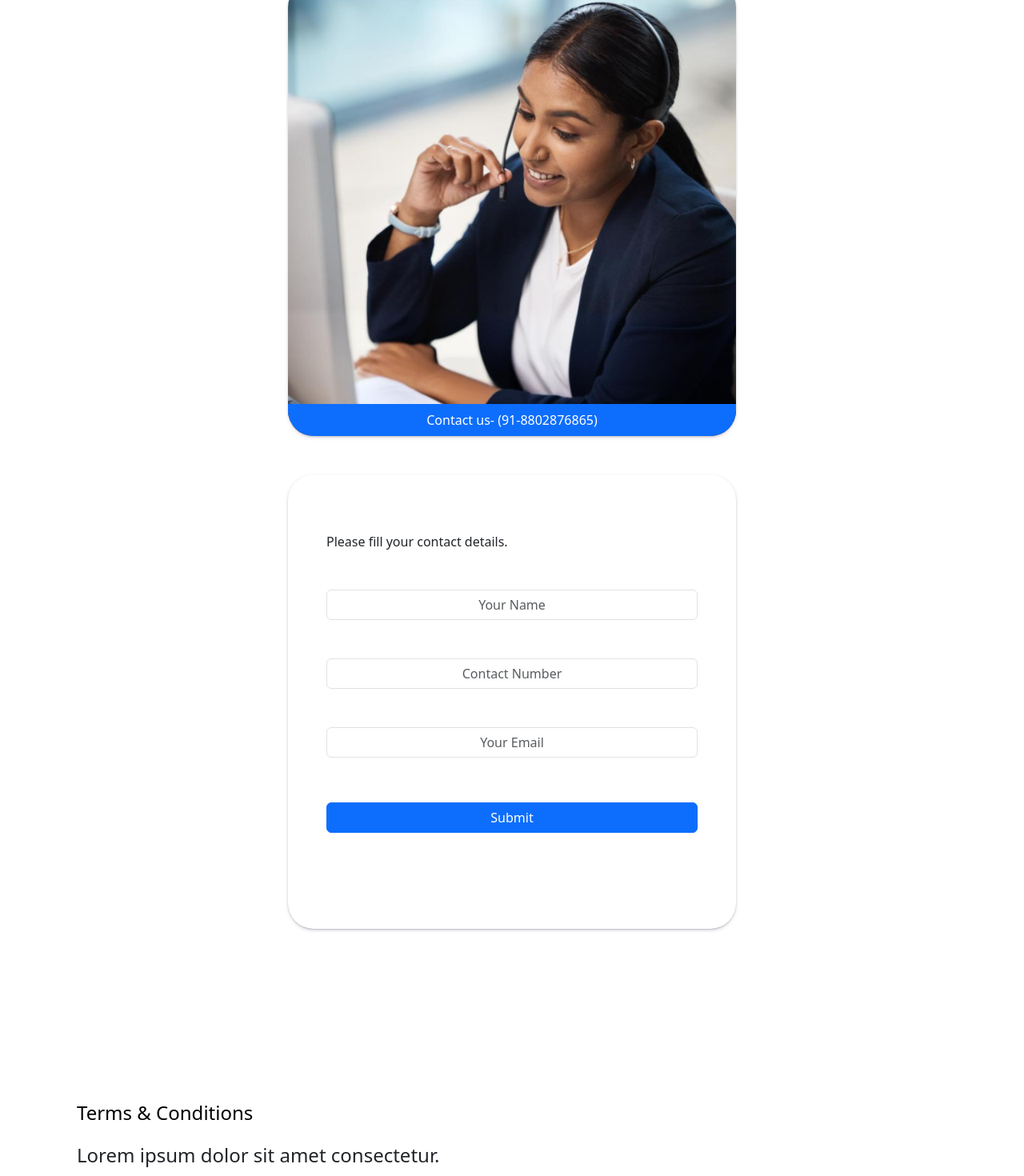
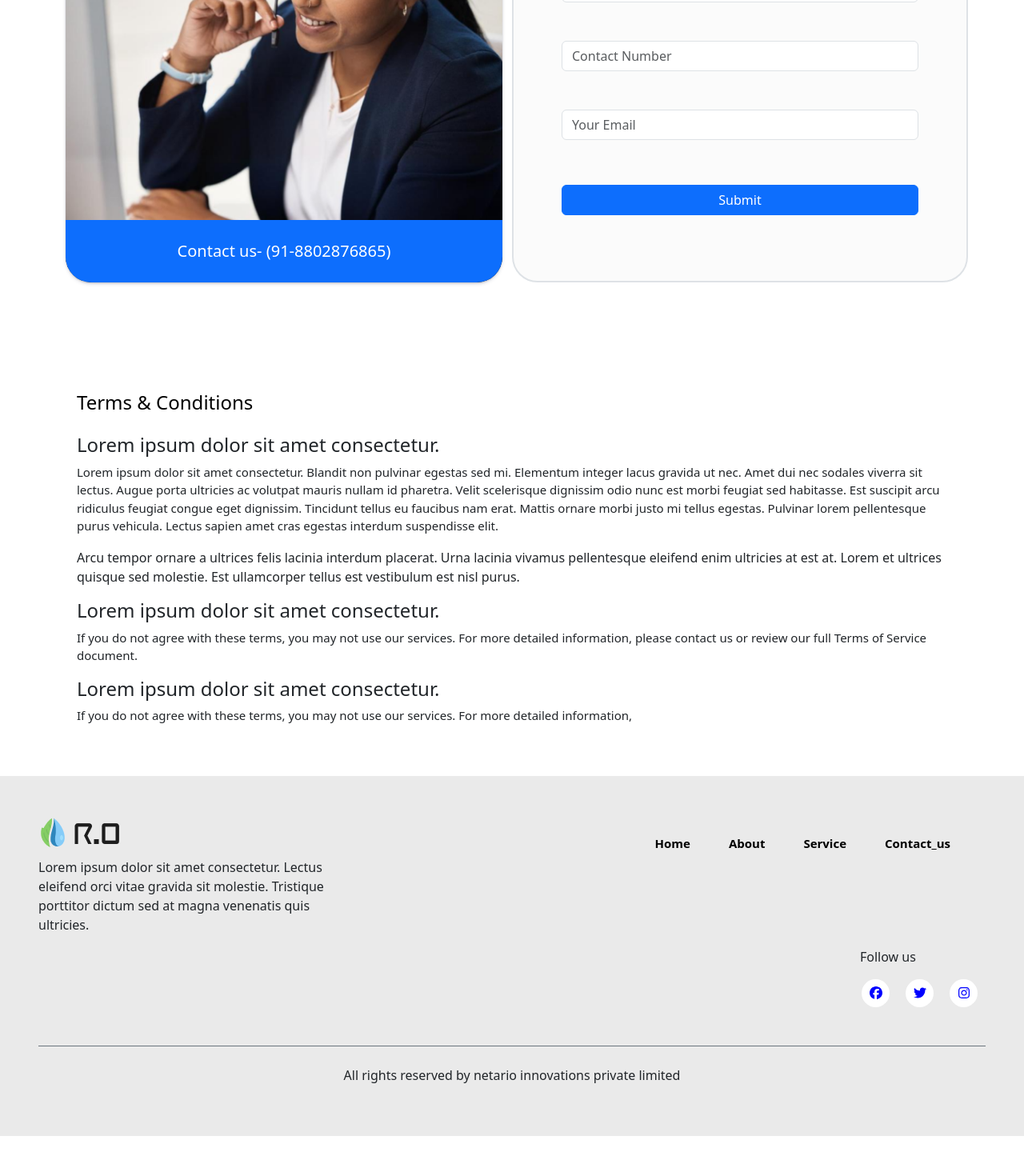
Before and after one commit to abhishekpathaknetario/ro-website, a React (Vite) app: page /spareparts in a window 1280 px wide. Shown: the part 1460-2930 px from the top of the page at 80% size. After the commit the page ends 2880 px from the top, so only its background shows below. Built offline with nearby package versions, Linux system fonts and the light colour scheme; no server answers.

Commit message:
Removed Unnecessary Gaps.

```diff
--- a/src/components/BrandsArea.jsx
+++ b/src/components/BrandsArea.jsx
@@ -18,11 +18,11 @@
   return (
     <div className="d-flex">
       <div className="container  d-flex flex-column align-items-center  ">
-        <p className="my-5 py-5 fs-4 text-center text-primary ">
+        <p className="mt-5 fs-4 text-center text-primary ">
           Brand Deals For Services
         </p>
 
-        <div className="brands row  gap-3  my-5">
+        <div className="brands row mb-3  gap-3 ">
           <div className="col  d-none d-md-block ">
             <img src={Brand1} alt="" srcset="" />
           </div>
--- a/src/components/ContactUs.jsx
+++ b/src/components/ContactUs.jsx
@@ -7,17 +7,15 @@
   return (
     <>
       <div className="container  ">
-        <div className="  py-5">
-          <p className="fs-4 text-center my-5 py-5 text-primary ">
-            Brand Deals For Services
-          </p>
-          <h1 className="text-center my-5 fs-3">
+        <div className="py-5">
+          <p className="fs-4 text-center my-3  text-primary ">Contact us</p>
+          <h1 className="text-center mb-5 fs-3">
             Our Team Contact us As Soon As Possible
           </h1>
 
-          <div className="p-md-5">
-            <div className="row ">
-              <div className="col  d-flex align-items-center justify-content-center">
+          <div>
+            <div className="row py-3">
+              <div className="col-12 col-md-6  d-flex align-items-center justify-content-center">
                 <div
                   style={{
                     width: "35rem",
@@ -25,7 +23,7 @@
                   }}
                 >
                   <div
-                    className="customBg containe rounded-5 "
+                    className="customBg rounded-5 "
                     style={{
                       width: "100%",
                       height: "100%",
@@ -33,7 +31,7 @@
                         " rgba(50, 50, 93, 0.25) 0px 2px 5px -1px, rgba(0, 0, 0, 0.3) 0px 1px 3px -1px",
                     }}
                   >
-                    <p className="text-center w-100 text-bg-primary py-2 rounded-bottom-5 m-0">
+                    <p className="text-center w-100 text-bg-primary py-4 fs-5 rounded-bottom-5 m-0">
                       Contact us- (91-8802876865){" "}
                     </p>
                   </div>
@@ -41,25 +39,22 @@
               </div>
 
               <div
-                className="col h-100   d-flex align-items-center justify-content-center
+                className="col-12 col-md-6  mt-5 mt-sm-0   d-flex align-items-center justify-content-center  rounded-5 border border-2
               "
+                style={{ background: "#FBFBFB" }}
               >
                 <form
-                  className=" rounded-5 px-lg-5 px-2 py-5 my-5 "
+                  className="px-2 mx-0 px-lg-5  my-5 "
                   style={{
-                    boxShadow:
-                      " rgba(50, 50, 93, 0.25) 0px 2px 5px -1px, rgba(0, 0, 0, 0.3) 0px 1px 3px -1px",
-                    width: "35rem",
-                    height: "35.5rem",
+                    width: "34rem",
                   }}
                 >
                   <div className="mb-3 mt-3">
-
-                  <p className="my-4">Please fill  your contact details. </p>
+                    <p className="my-4">Please fill your contact details. </p>
 
                     <input
                       type="email"
-                      className="form-control text-center my-5"
+                      className="form-control  my-5"
                       id="exampleInputEmail1"
                       placeholder="Your Name"
                     ></input>
@@ -67,7 +62,7 @@
                   <div className="mb-3">
                     <input
                       type="password"
-                      className="form-control text-center my-5"
+                      className="form-control  my-5"
                       id="exampleInputPassword1"
                       placeholder="Contact Number"
                     ></input>
@@ -75,7 +70,7 @@
                   <div className="mb-3">
                     <input
                       type="password"
-                      className="form-control text-center"
+                      className="form-control"
                       id="exampleInputPassword1"
                       placeholder="Your Email"
                     ></input>
--- a/src/components/Footer.css
+++ b/src/components/Footer.css
@@ -1,11 +1,20 @@
 a {
   color: black;
   text-decoration: none;
+  font-size: 15px;
+}
+
+@media (min-width: 1570px) {
+  a {
+    color: black;
+    text-decoration: none;
+    font-size: 15px;
+  }
 }
 .footer-icon {
   margin: 0 10px;
-  width: 45px;
-  height: 45px;
+  width: 35px;
+  height: 35px;
   display: flex;
   justify-content: center;
   align-items: center;
@@ -13,3 +22,10 @@
   border-radius: 50%;
   color: blue;
 }
+.footer-social {
+  font-size: 13px;
+  top: 190px;
+}
+.right{
+  margin-right: 20px;
+}
--- a/src/components/Footer.jsx
+++ b/src/components/Footer.jsx
@@ -15,23 +15,22 @@
 const Footer = () => {
   return (
     <>
-      <footer className="footer " style={{ background: "#EAEAEA" }}>
-        <div className="container-fluid px-lg-5 py-lg-5">
-          <div className="row">
-            <div className="col-8">
-              <img src={Logo} alt="" className="my-4 img-fluid" />
-              <span>
-                <p className=" conainer col-lg-5 ">
+      <footer className="footer p-3 p-md-5" style={{ background: "#EAEAEA" }}>
+        <div className="top d-flex justify-content-around ">
+          <div className="left">
+            <span className="logo">
+              <img src={Logo} alt="" srcset="" />
+            </span>
+            <span className="description">
+              <p className="w-50 pt-2">
                 Lorem ipsum dolor sit amet consectetur. Lectus eleifend orci
                 vitae gravida sit molestie. Tristique porttitor dictum sed at
                 magna venenatis quis ultricies.
               </p>
             </span>
           </div>
-
-            <div className="col-4 mt-5 ">
-              <div className="text-center   py-2 mb-5">
-                <div className=" d-flex flex-column flex-md-row flex-wrap justify-content-around align-items-start gap-3">
+          <div className="right">
+            <div className=" d-flex flex-column flex-md-row  justify-content-between align-items-start gap-3 footer-links py-4  px-lg-4 gap-lg-5 fw-semibold">
               <div className=" ">
                 <a href="#">Home</a>
               </div>
@@ -42,16 +41,19 @@
                 <a href="">Service</a>
               </div>
               <div className="">
-                    <a href="">Contact us</a>
+                <a href="">Contact_us</a>
               </div>
             </div>
           </div>
         </div>
-          </div>
-          <div className="h-50  d-flex justify-content-start justify-content-lg-end ">
-            <div className=" flex-column  h-100 d-flex ">
-              <p className="w-50 text-start px-2">Follow us</p>
-              <div className="d-flex">
+
+        <div className="bottom">
+          <div className=" flex-column  d-flex align-items-sm-start align-items-md-end">
+            <div>
+              <span className="">
+                <p className="px-2">Follow us</p>
+              </span>
+              <span className="d-flex align-items-end  ">
                 <div className="footer-icon d-flex">
                   <FontAwesomeIcon icon={faFacebook} />
                 </div>
@@ -61,13 +63,13 @@
                 <div className="d-flex footer-icon">
                   <FontAwesomeIcon icon={faInstagram} />
                 </div>
-              </div>
+              </span>
             </div>
           </div>
         </div>
 
-        <div className="text-center  mt-5  border-secondary mx-5 py-4 border-top">
-          <p>All rights reserved by R.O Service Agency </p>
+        <div className="border-top text-center pt-4  border-secondary mt-5">
+          <p>All rights reserved by netario innovations private limited</p>
         </div>
       </footer>
     </>
--- a/src/components/OurPopServ.jsx
+++ b/src/components/OurPopServ.jsx
@@ -1,19 +1,23 @@
 import React from "react";
-import "./PopServ.css"
+import "./PopServ.css";
 import Mechanic from "../assets/Images/mechanic.png";
 import Courier from "../assets/Images/courier.png";
 import Wrench from "../assets/Images/wrench.png";
 
 function OurPopServ() {
   return (
-    <div className=" py-5  bg-service">
+    <div className=" pb-5  bg-service">
       <section className="container">
         <div>
           {/* TOP HEADING AND DESCRIPTION */}
           <div className="text-center d-flex flex-column align-items-center my-5 mt-0">
-            <p className="text-primary fs-3 my-5 fw-medium ">OUR POPULAR SERVICES</p>
+            <p className="text-primary fs-3 my-5 fw-medium ">
+              OUR POPULAR SERVICES
+            </p>
 
-            <h1 className="fs-3 w-100 w-md-75">Lorem Ipsum Dolor Sit Amet Consectetur.</h1>
+            <h1 className="fs-3 w-100 w-md-75">
+              Lorem Ipsum Dolor Sit Amet Consectetur.
+            </h1>
             <p className="fs-6 w-75 my-3">
               Our water purifier service specializes in professional
               maintenance, repairs, and installations for all major brands,
@@ -22,20 +26,19 @@
             </p>
           </div>
 
-          <div className="cards d-flex flex-wrap justify-content-around gap-5">
+          <div className="cards justify-content-around gap-5 row">
             {/* CARD */}
-            <div className=" " style={{ width: "15rem" }}>
+            <div className="col-11 col-md-3  ">
               <div
-                className="card"
+                className="card serv-card"
                 style={{
-                  width: "15rem",
                   height: "17rem",
                   display: "flex",
                   alignItems: "center",
                   justifyContent: "center",
                 }}
               >
-                <img src={Mechanic} alt="" style={{ width: "8rem" }} />
+                <img src={Mechanic} alt="" className="img-fluid" />
               </div>
 
               <p className="my-2">Repair Service ₹400</p>
@@ -44,18 +47,17 @@
             {/* CARD */}
 
             {/* CARD */}
-            <div className=" " style={{ width: "15rem" }}>
+            <div className=" col-11 col-md-3  ">
               <div
                 className="card"
                 style={{
-                  width: "15rem",
                   height: "17rem",
                   display: "flex",
                   alignItems: "center",
                   justifyContent: "center",
                 }}
               >
-                <img src={Courier} alt="" style={{ width: "8rem" }} />
+                <img src={Courier} alt="" className="img-fluid" />
               </div>
 
               <p className="my-2">Installation ₹600 </p>
@@ -64,18 +66,17 @@
             {/* CARD */}
 
             {/* CARD */}
-            <div className=" " style={{ width: "15rem" }}>
+            <div className=" col-11 col-md-3   ">
               <div
                 className="card"
                 style={{
-                  width: "15rem",
                   height: "17rem",
                   display: "flex",
                   alignItems: "center",
                   justifyContent: "center",
                 }}
               >
-                <img src={Wrench} alt="" style={{ width: "8rem" }} />
+                <img src={Wrench} alt="" className="img-fluid" />
               </div>
 
               <p className="my-2">Uninstallation</p>
--- a/src/components/Ratings.jsx
+++ b/src/components/Ratings.jsx
@@ -24,15 +24,16 @@
         {/* CARDS */}
 
         <div
-          className="googlecards d-flex flex-wrap justify-content-around align-items-end gap-5"
-          style={{ marginTop: "10rem" }}
+          className="googlecards d-flex flex-wrap justify-content-around align-items-end"
+          style={{ marginTop: "2rem" }}
         >
           <div
-            className="card d-none d-lg-block"
+            className="card border-0 d-none d-lg-block"
             style={{
               width: "16rem",
               height: "21rem",
-              boxShadow: "rgba(0, 0, 0, 0.24) 0px 3px 8px",
+              boxShadow:
+                " rgba(0, 0, 0, 0.1) 0px 10px 15px -3px, rgba(0, 0, 0, 0.05) 0px 4px 6px -2px",
             }}
           >
             <div className="card-body d-flex flex-column align-items-center text-center">
@@ -67,11 +68,12 @@
           </div>
 
           <div
-            className="card"
+            className="card border-0"
             style={{
               width: "18rem",
               height: "24rem",
-              boxShadow: "rgba(0, 0, 0, 0.24) 0px 3px 8px",
+              boxShadow:
+                " rgba(0, 0, 0, 0.1) 0px 10px 15px -3px, rgba(0, 0, 0, 0.05) 0px 4px 6px -2px",
             }}
           >
             <div className="card-body d-flex flex-column align-items-center text-center">
@@ -106,11 +108,12 @@
           </div>
 
           <div
-            className="card d-none d-lg-block"
+            className="card border-0 d-none d-lg-block"
             style={{
               width: "16rem",
               height: "21rem",
-              boxShadow: "rgba(0, 0, 0, 0.24) 0px 3px 8px",
+              boxShadow:
+                " rgba(0, 0, 0, 0.1) 0px 10px 15px -3px, rgba(0, 0, 0, 0.05) 0px 4px 6px -2px",
             }}
           >
             <div className="card-body d-flex flex-column align-items-center text-center">
--- a/src/components/WhatWeOffer.jsx
+++ b/src/components/WhatWeOffer.jsx
@@ -24,7 +24,7 @@
 
         {/* CARDS */}
 
-        <div className="cards-container d-flex flex-wrap gap-5 justify-content-center justify-content-around mt-5 px-4 ">
+        <div className="cards-container d-flex flex-wrap flex-md-nowrap gap-5 justify-content-center justify-content-around mt-5 px-4 ">
           {/*  */}
           <div className="card border-2" style={{ width: "20rem" }}>
             <div className="card-body">
@@ -34,7 +34,7 @@
               <h6 className="card-subtitle my-3 text-dark fs-5">
                 Home Services{" "}
               </h6>
-              <p className="text-dark fw-normal">
+              <p className="text-dark fw-normal ">
                 Lorem ipsum dolor sit amet consectetur. Est et congue habitasse
                 mattis consectetur viverra nec. Sit arcu etiam fringilla vel
                 tincidunt. Purus viverra sed blandit a.
--- a/src/components/contactus/ContactUsPage.jsx
+++ b/src/components/contactus/ContactUsPage.jsx
@@ -5,18 +5,18 @@
     <>
       <div>
         <div className="container  ">
-          <div className="  py-5">
-            <h1 className="fs-1 text-center my-3 py-md-5 text-black ">
+          <div className=" py-5">
+            <h1 className="fs-1 text-center  py-md-5 text-black ">
               Contact us
             </h1>
-            <p className="text-center my-2 my-md-3 py-5 fs-6">
+            <p className="text-center my-md-3 fs-6">
               Providing expert water purifier services across India, we
               specialize in maintenance, repairs, and spare parts for all
               brands, ensuring safe drinking water and reliable performance with
               quick, professional support nationwide{" "}
             </p>
 
-            <div className="p-md-5">
+            <div className="">
               <div className="row ">
                 <div className="col  d-flex align-items-center justify-content-center">
                   <div
--- a/src/components/spareParts/Spare.jsx
+++ b/src/components/spareParts/Spare.jsx
@@ -151,7 +151,9 @@
               <ProductSection />
             </div>
           </div>
-          <ContactUs />
+          <div>
+            <ContactUs />
+          </div>
           <TermsAndConditions />
         </div>
       </div>
```
Also changed, not shown: src/components/WhatWeOffercss.css (line endings or trailing spaces). Lines whose indentation alone changed are shown as unchanged.
